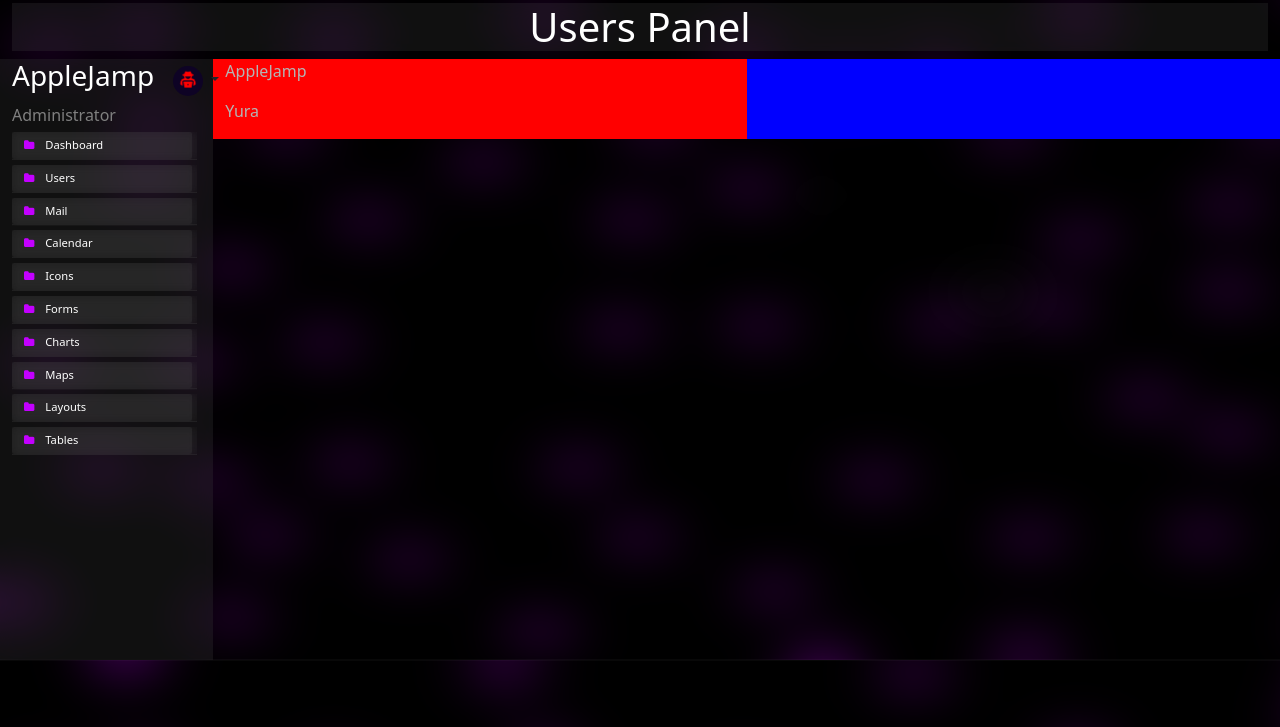
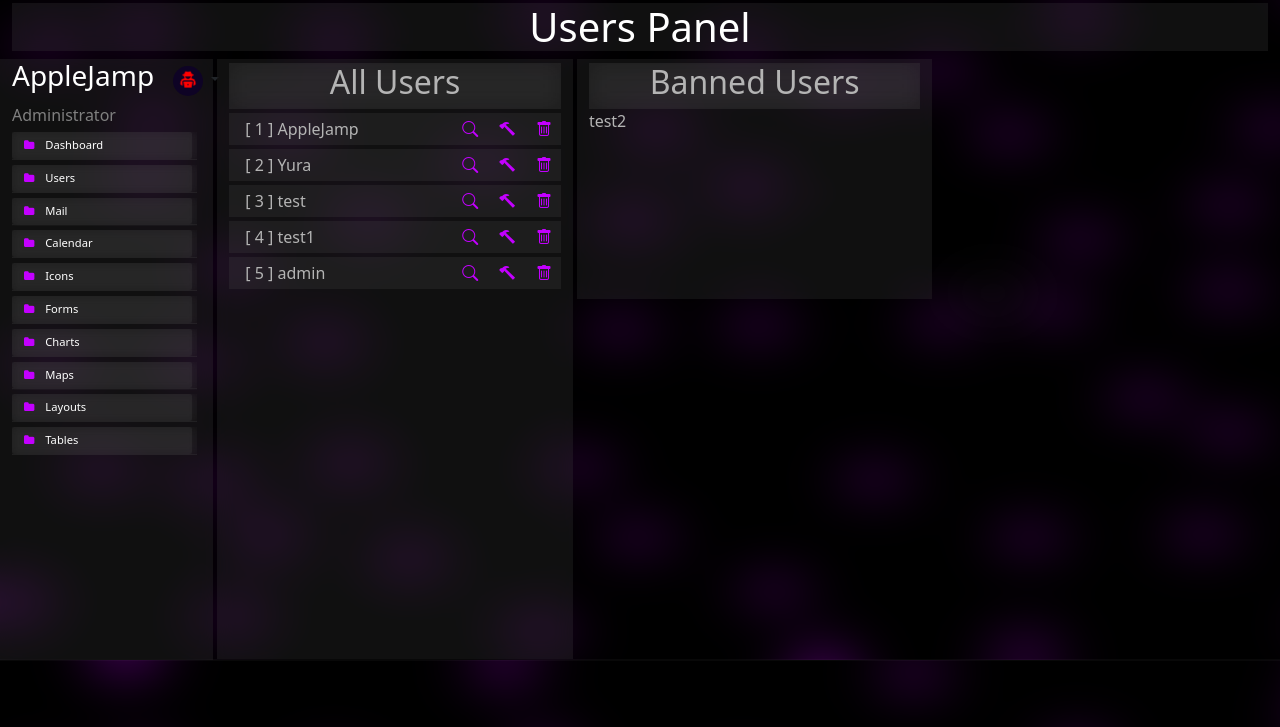
Before and after one commit to Spectixen-Network/STXN-WEBv0, a PHP site: page /adminPanel/users.php in a window 1280 px wide. Shown: the part 73-800 px from the top of the page. Run offline with PHP 8.4, Linux system fonts and the light colour scheme; a user stored in the database is signed in; data comes from the database, SQL or seed files in the repository; some libraries are stand-ins or nearby versions.

Commit message:
adminPanel:  user list, bere z DB seznam všech userů. Možnost zabanovat, smazat a kouknout na profil, všechny tyto možnosti jsou WIP.  banned user list, teprve začátek, bude třeba dodělat.

```diff
--- a/adminPanel/users.php
+++ b/adminPanel/users.php
@@ -1,6 +1,7 @@
 <?php
 session_start();
 include '../funkce.php';
+
 include  'adminPanelFunctions.php';
 
 html_start("Admin", "../css/style");
@@ -15,17 +16,37 @@ echo
             <div class="row">';
 adminSidebar();
 ?>
+
 <div class="col-10">
+    <!-- UserList start -->
     <div class="row">
-        <div class="col-6" style="background-color: red;">
-            <span>
-                <p>AppleJamp</p>
+        <div class="col-4 ms-1 userLists" style="background-color: rgba(83, 83, 83, 0.2); backdrop-filter: blur(10px); height: 75vh; overflow-y: auto">
+            <span class="d-flex justify-content-center mt-1" style="background-color: rgba(83, 83, 83, 0.2); backdrop-filter: blur(10px);">
+                <h2>All Users</h2>
             </span>
-            <span>
-                <p>Yura</p>
-            </span>
+
+            <?php listAllUsers(); ?>
+
         </div>
-        <div class="col-6" style="background-color: blue;">
+        <!-- userList end -->
+
+        <!-- bannedUsersList start -->
+        <div class="col-4 ms-1" style="background-color: rgba(83, 83, 83, 0.2); backdrop-filter: blur(10px); height: 30vh; overflow-y: auto">
+            <div class="column">
+                <div>
+                    <span class="d-flex justify-content-center mt-1" style="background-color: rgba(83, 83, 83, 0.2); backdrop-filter: blur(10px);">
+                        <h2>Banned Users</h2>
+                    </span>
+
+                </div>
+                <div>
+                    test2
+                </div>
+            </div>
+        </div>
+        <!-- bannedUsersList end -->
+
+        <div class="col-4">
 
         </div>
     </div>
@@ -35,3 +56,52 @@ echo '      </div>
         </div>';
 
 html_end();
+
+
+//User list start
+function userListsListUser($userId, $userUsername)
+{
+    echo
+    '
+            <!-- oneUser start -->
+            <div class="mt-1 userList" style="">
+                <div class="row" style="width: 100%; margin: 0;">
+                    <span class="col-8">
+                        <p class="m-0 p-1 col">[ '.$userId.' ] '.$userUsername.'</p>
+                    </span>
+                    <span class="col-4 d-flex align-content-center flex-wrap">
+                        <div class="row">
+                            <span class="col-4">
+                                <a href="#"><i class="bi bi-search"></i></a>
+                            </span>
+                            <span class="col-4">
+                                <a href="/handlers/banUser.php?uid='.$userId.'"><i class="bi bi-hammer col"></i></a>
+                            </span>
+                            <span class="col-4">
+                                <a href="/handlers/deleteUser.php?uid='.$userId.'"><i class="bi bi-trash"></i></a>
+                            </span>
+                        </div>
+                    </span>
+                </div>
+            </div>
+            <!-- oneUser end -->
+    ';
+}
+function listAllUsers()
+{
+    $con = db_connection();
+
+    $query = "SELECT uid, username FROM user;";
+    $result = mysqli_query($con, $query);
+    for($i = 0; $i < mysqli_num_rows($result); $i++)
+    {
+        $row = mysqli_fetch_assoc($result);
+        userListsListUser($row["uid"], $row["username"]);
+    }
+}
+//User list end
+
+function bannedListListUser()
+{
+
+}
--- a/css/style.css
+++ b/css/style.css
@@ -482,6 +482,17 @@ a:hover {
     backdrop-filter: blur(10px);
     padding: 0;
 }
+.userList{
+    background-color: rgba(83, 83, 83, 0.2);
+}
+.userList a
+{
+    text-decoration: none;
+    color: #c300ff;
+}
+.userList:hover{
+    background-color: rgba(83, 83, 83, 0.4);
+}
 
 #topBarInFileManager {
     background-color: rgba(83, 83, 83, 0.3);
--- /dev/null
+++ b/handlers/banUser.php
@@ -0,0 +1,2 @@
+<?php
+echo "Ban";
--- /dev/null
+++ b/handlers/deleteUser.php
@@ -0,0 +1,2 @@
+<?php
+echo "Delete";
```
